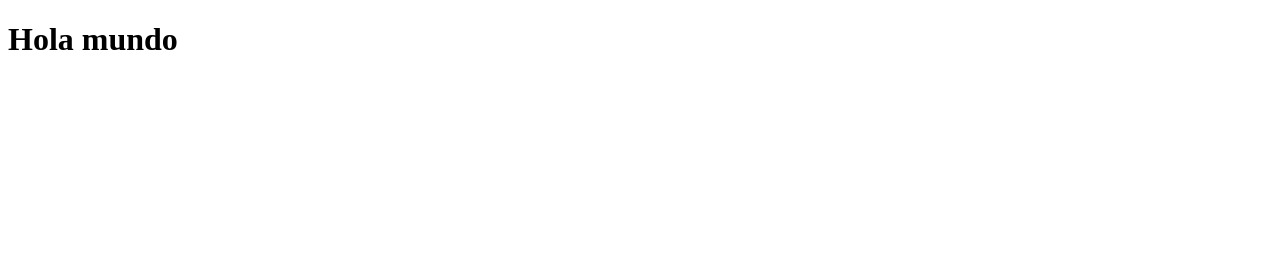
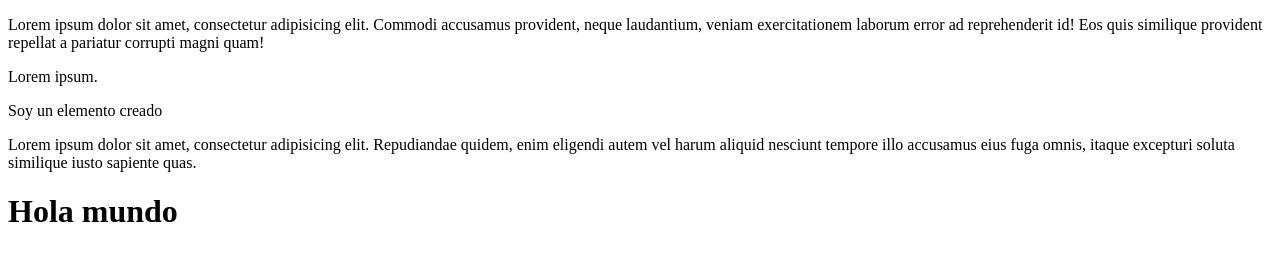
Before and after one commit to Hunkillerx/JavaScript, a plain HTML site: page index.html in a window 1280 px wide. Drawn offline with Linux system fonts and the light colour scheme.

Commit message:
cambios a texto con consola

```diff
--- a/index.html
+++ b/index.html
@@ -8,6 +8,12 @@
 </head>
 
 <body>
+   <p>Lorem ipsum dolor sit amet, consectetur adipisicing elit. Commodi accusamus provident, neque laudantium, veniam exercitationem laborum error ad reprehenderit id! Eos quis similique provident repellat a pariatur corrupti magni quam!</p>
+
+   <p id="parrafo-id">Lorem ipsum.</p>
+   <p class="parrafo-class">Lorem ipsum dolor sit amet, consectetur adipisicing elit. Repudiandae quidem, enim eligendi autem vel harum aliquid nesciunt tempore illo accusamus eius fuga omnis, itaque excepturi soluta similique iusto sapiente quas.</p>
+
+
     <script type="text/javascript" src="scripts/logica.js"></script>
 </body>
 
--- a/scripts/logica.js
+++ b/scripts/logica.js
@@ -4,15 +4,15 @@ document.write("<h1> Hola mundo </h1>");
 
 var booleano = true;
 
-if(booleano){
+if (booleano) {
     alert("opcion verdadera");
-}else if(!booleano){
+} else if (!booleano) {
     alert("opcion falsa")
-}else{
+} else {
     alert("opcion alien")
 }
 numero = 1
-switch(numero){
+switch (numero) {
     case 1:
         alert("Te gustan los primos falsos");
         break;
@@ -30,22 +30,22 @@ switch(numero){
         break;
 }
 
-for(var i = 0; i<10;i++){
+for (var i = 0; i < 10; i++) {
     console.log(i);
 }
 var j = 0;
 
-while(j<10){
+while (j < 10) {
     console.log(j);
     j++;
 }
 
-var arreglo = new Array('ospina','arias','mina','sanchez','fabra','sanchez','aguilar','rodriguez','cuadrado','zapata','falcao');
+var arreglo = new Array('ospina', 'arias', 'mina', 'sanchez', 'fabra', 'sanchez', 'aguilar', 'rodriguez', 'cuadrado', 'zapata', 'falcao');
 
-for(var i = 0; i < arreglo.length;i++){
+for (var i = 0; i < arreglo.length; i++) {
     console.log(arreglo[i]);
 }
-while(arreglo.length > 0){
+while (arreglo.length > 0) {
     console.log(arreglo.pop());
 }
 
@@ -56,7 +56,7 @@ while(arreglo.length > 0){
  * @param   {[[Type]]} lado3 [[Description]]
  * @returns {[[Type]]} [[Description]]
  */
-function perimetroTriangulo(lado1,lado2,lado3){
+function perimetroTriangulo(lado1, lado2, lado3) {
     return lado1 + lado2 + lado3
 }
 
@@ -67,10 +67,21 @@ function perimetroTriangulo(lado1,lado2,lado3){
  * @param   {[[Type]]} lado3 [[Description]]
  * @returns {[[Type]]} [[Description]]
  */
-function semiperimetro(lado1,lado2,lado3){
-    return perimetroTriangulo(lado1,lado2,lado3) / 2;
+function semiperimetro(lado1, lado2, lado3) {
+    return perimetroTriangulo(lado1, lado2, lado3) / 2;
 }
 
-function areaTriangulo(){
-    return
+function areaTriangulo() {
+    return perimetroTriangulo * 2;
 }
+
+var elementoPorEtiqueta = document.getElementsByTagName("p");
+
+var elementoPorClase = document.getElementsByClassName('parrafo-class');
+
+var elementoPorID = document.getElementById('parrafo-id');
+
+var elementoNuevo = document.createElement("p","Soy un elemento creado");
+
+elementoNuevo.textContent = "Soy un elemento creado"
+elementoPorID.appendChild(elementoNuevo);
```
